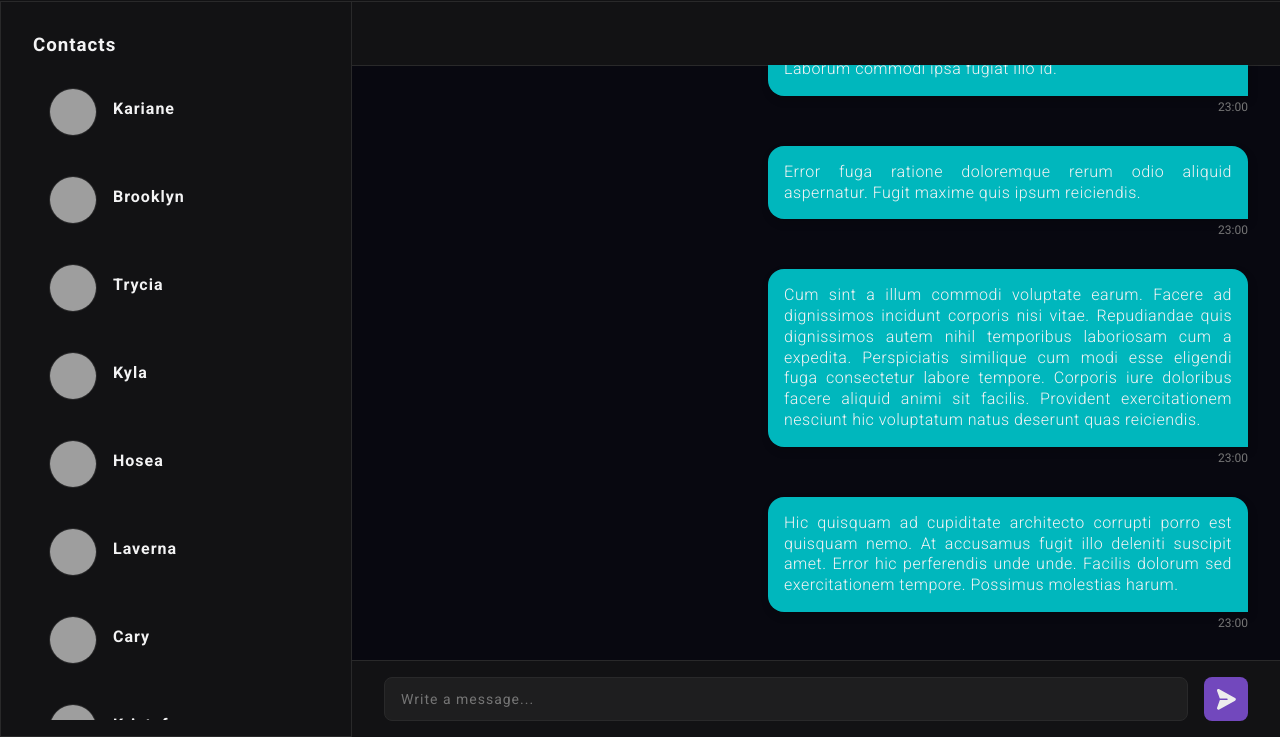
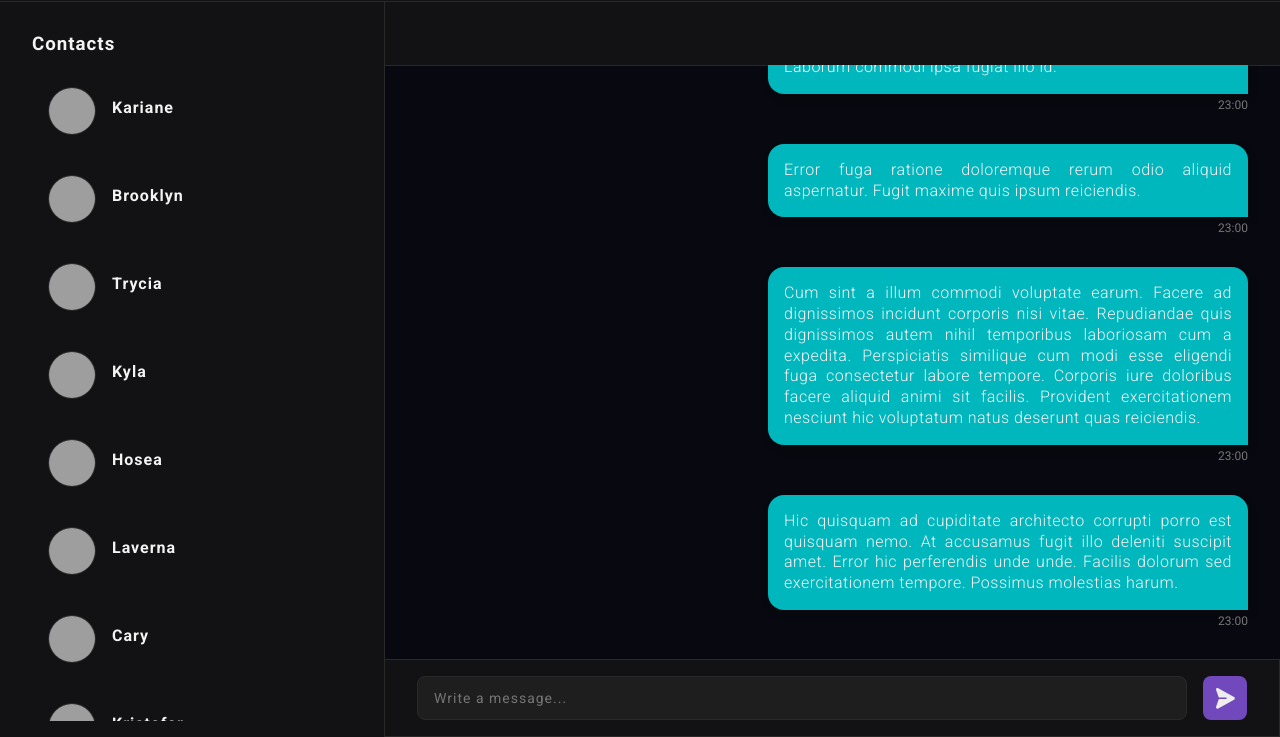
Before and after one commit to jordane-chaves/chatsocket, a website built with Vite: page web/src/pages/chat/index.html in a window 1280 px wide. Shown: the part 63-800 px from the top of the page. Built offline with nearby package versions, Linux system fonts and the light colour scheme; no server answers; grey boxes are pictures that could not be loaded.

Commit message:
style: change borders and aside size

```diff
--- a/web/src/pages/chat/styles/messages.css
+++ b/web/src/pages/chat/styles/messages.css
@@ -24,7 +24,7 @@ main header .info span:nth-child(2) {
 
 main footer {
   background-color: var(--bg-color-secondary);
-  outline: 1px solid var(--border-color);
+  border: 1px solid var(--border-color);
 }
 
 main footer form {
--- a/web/src/pages/chat/styles/style.css
+++ b/web/src/pages/chat/styles/style.css
@@ -12,13 +12,15 @@ div.content {
 
 aside {
   background-color: var(--bg-color-secondary);
-  border: 1px solid var(--border-color);
+  outline: 1px solid var(--border-color);
 
   display: flex;
   flex-direction: column;
 
+  min-width: 24rem;
   width: 24rem;
-  min-width: 22rem;
+
+  z-index: 5;
 }
 
 aside h3 {
```
